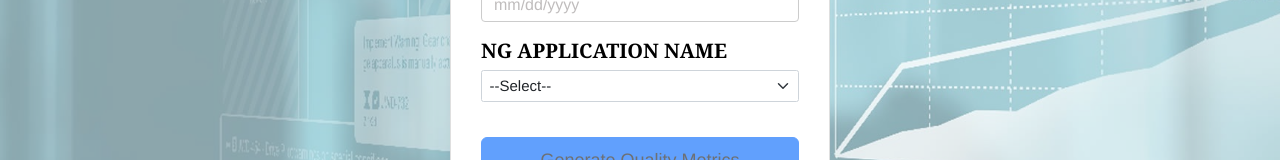
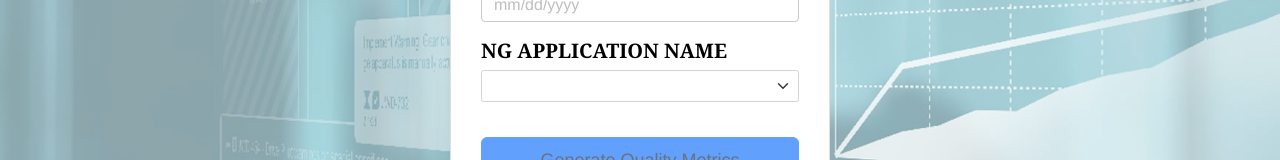
Before and after one commit to ToniDeepak/QualityMetricsTool, an Angular app: page / in a window 1280 px wide. Shown: the part 376-536 px from the top of the page. Built offline with nearby package versions, Linux system fonts and the light colour scheme.

Commit message:
miscellenious

```diff
--- a/src/app/quality-metrics-details/quality-metrics-details-form/quality-metrics-details-form.component.html
+++ b/src/app/quality-metrics-details/quality-metrics-details-form/quality-metrics-details-form.component.html
@@ -45,7 +45,8 @@
 
             <div class="form-group">
                 <label for="applicationName">NG APPLICATION NAME</label><br />
-                <select id="applicationName" class="form-select" name="applicationName" required>
+                <select id="applicationName" class="form-select" name="applicationName" required
+                #applicationName="ngModel" [(ngModel)]="service.formData.applicationName">
                     <option selected>--Select--</option>
                     <option value="1">IPW</option>
                     <option value="2">SAM</option>
```
